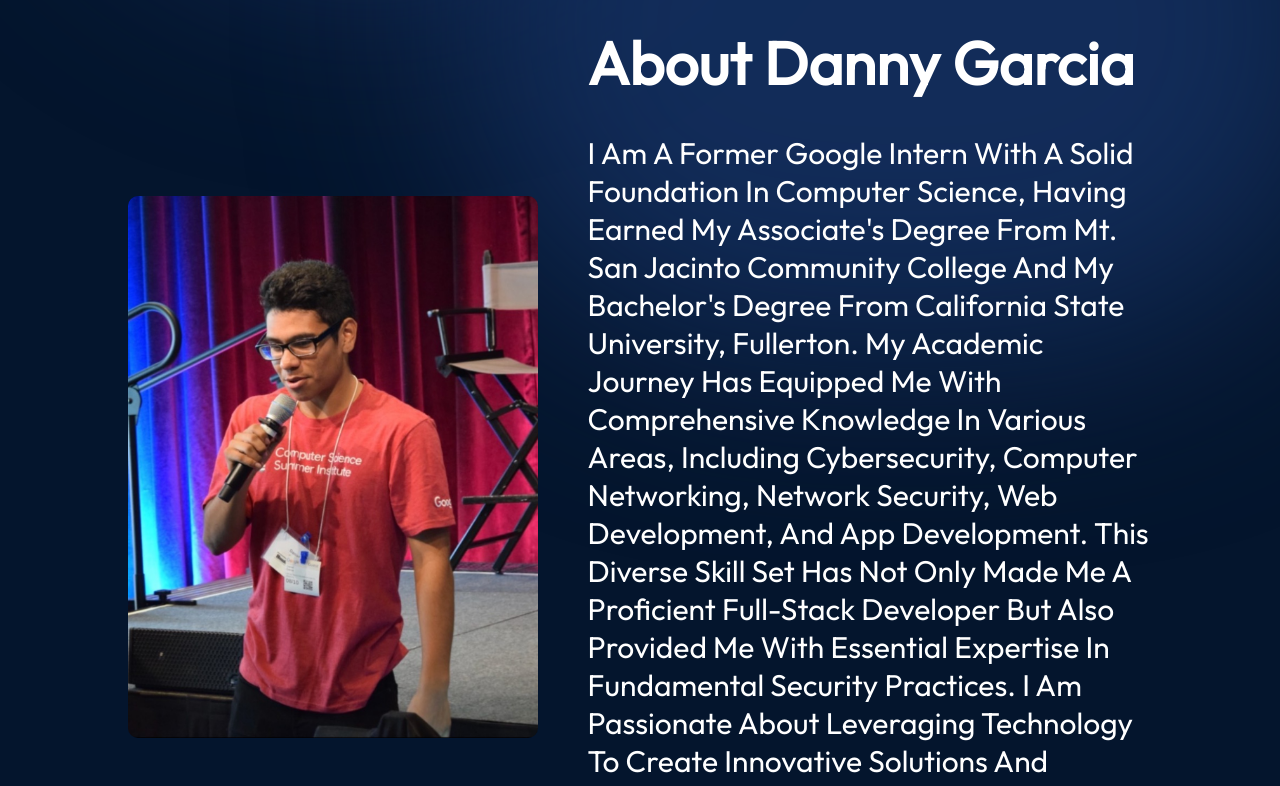
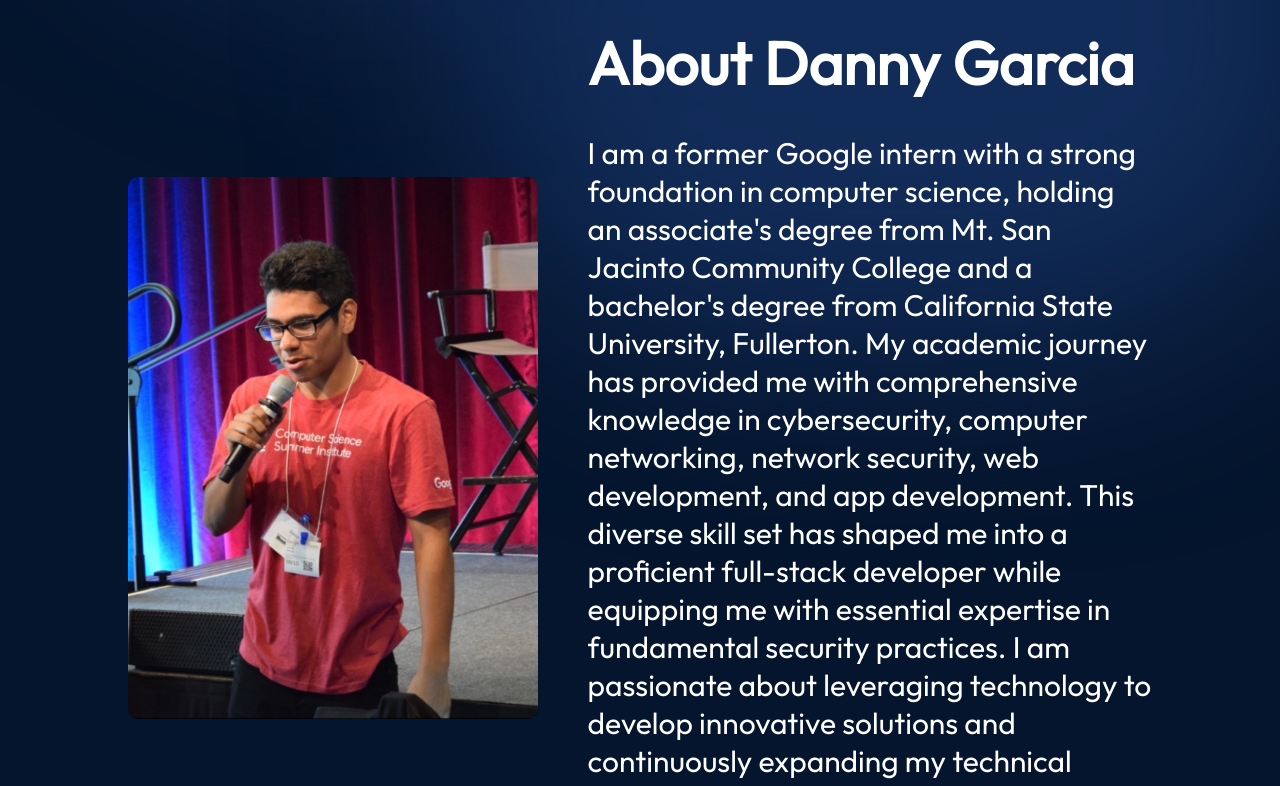
Before and after one commit to danny-garxia/ReactPortfolio, a React (Vite) app: page / in a window 1280 px wide. Shown: the part 780-1566 px from the top of the page. Built offline with nearby package versions, Linux system fonts and the light colour scheme; no server answers.

Commit message:
Update About.jsx

```diff
--- a/src/componets/About/About.jsx
+++ b/src/componets/About/About.jsx
@@ -13,14 +13,15 @@ export default function About() {
 
           {/* Description */}
         <p className={styles.aboutDesc}>
-          I Am A Former Google Intern With A Solid Foundation In Computer Science,
-          Having Earned My Associate's Degree From Mt. San Jacinto Community College And
-          My Bachelor's Degree From California State University, Fullerton. My Academic Journey
-          Has Equipped Me With Comprehensive Knowledge In Various Areas, Including Cybersecurity,
-          Computer Networking, Network Security, Web Development, And App Development. This Diverse
-          Skill Set Has Not Only Made Me A Proficient Full-Stack Developer But Also Provided Me With Essential
-          Expertise In Fundamental Security Practices. I Am Passionate About Leveraging Technology To Create Innovative
-          Solutions And Continuously Expanding My Technical Abilities.
+         I am a former Google intern with a strong foundation in computer science, holding an
+          associate's degree from Mt. San Jacinto Community College
+          and a bachelor's degree from California State University, Fullerton.
+          My academic journey has provided me with comprehensive knowledge in cybersecurity,
+          computer networking, network security, web development, and app development.
+          This diverse skill set has shaped me into a proficient full-stack developer while
+          equipping me with essential expertise in fundamental security practices.
+          I am passionate about leveraging technology to develop innovative solutions and
+          continuously expanding my technical abilities.
         </p>
     </div>
 
```
